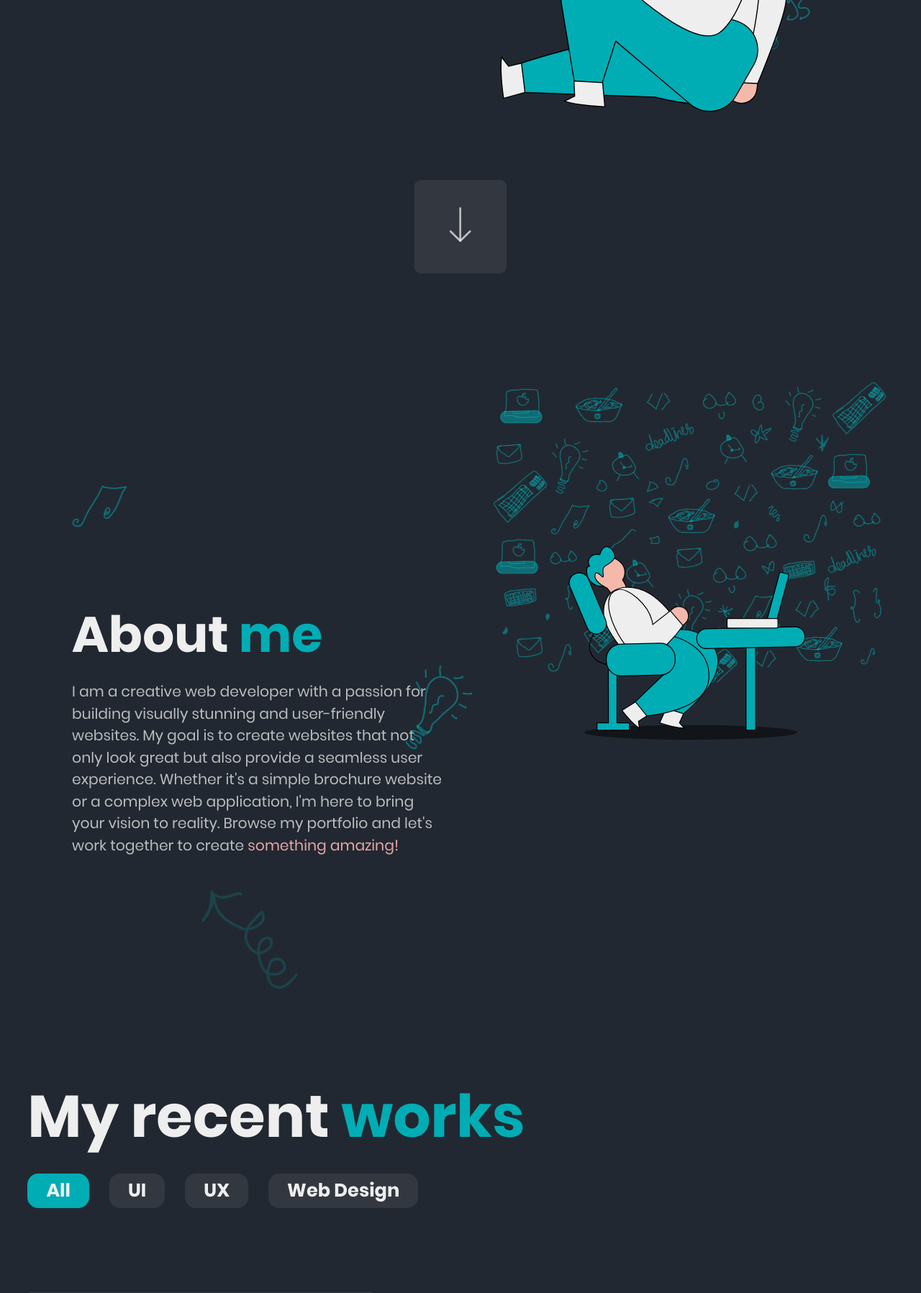
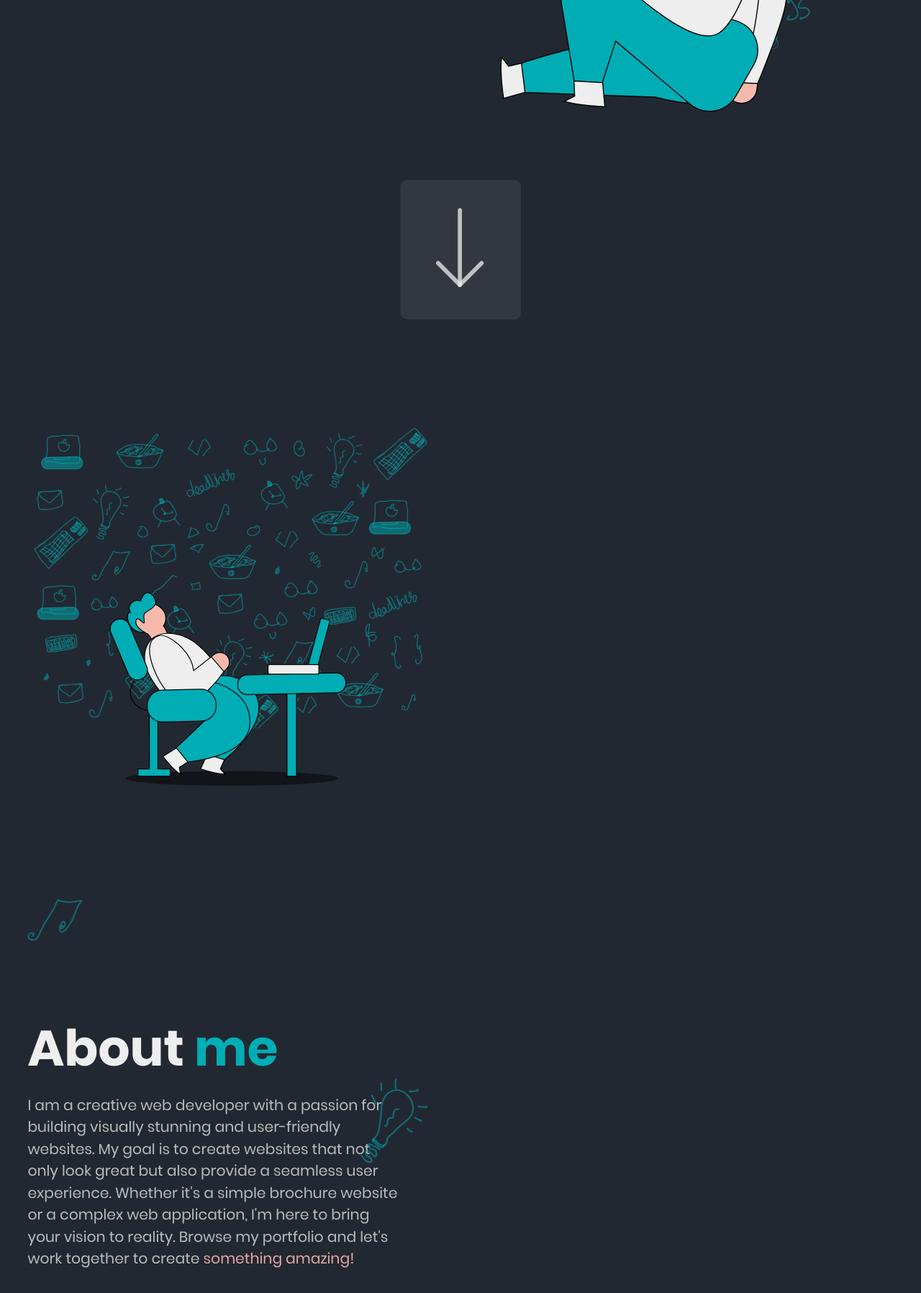
Before and after one commit to RaheemNadeem/abdul_dev_portfolio, a PHP site: page / in a window 1280 px wide. Shown: the part 664-2461 px from the top of the page at 72% size. Run offline with PHP 8.4, Linux system fonts and the light colour scheme; some libraries are stand-ins or nearby versions.

Commit message:
made improvements

```diff
--- a/index.html
+++ b/index.html
@@ -51,7 +51,7 @@
             <img src="Images/hero-down-arrow.svg" alt="">
         </div>
 
-        <section class="overflow-hidden about-me-container">
+        <section class="over-flow-hidden about-me-container">
             <img src="Images/second-section-image.svg" alt="" class="width-100pc">
             <div>
                 <img src="Images/musical-sign.svg" alt="" class="musical-sign">
--- a/style.css
+++ b/style.css
@@ -203,7 +203,7 @@ header > nav{
 }
 
 .arrow-down>img{
-    width: 0.8em;
+    width: 1.8em;
 }
 
 .over-flow-hidden{
@@ -593,10 +593,6 @@ header > nav{
         margin-top: unset;
     }
 
-    .about-me-container{
-        display: flex;
-        flex-direction: row-reverse;
-    }
 
     .about-me-container>.width-100pc{
         width: 47%;
```
